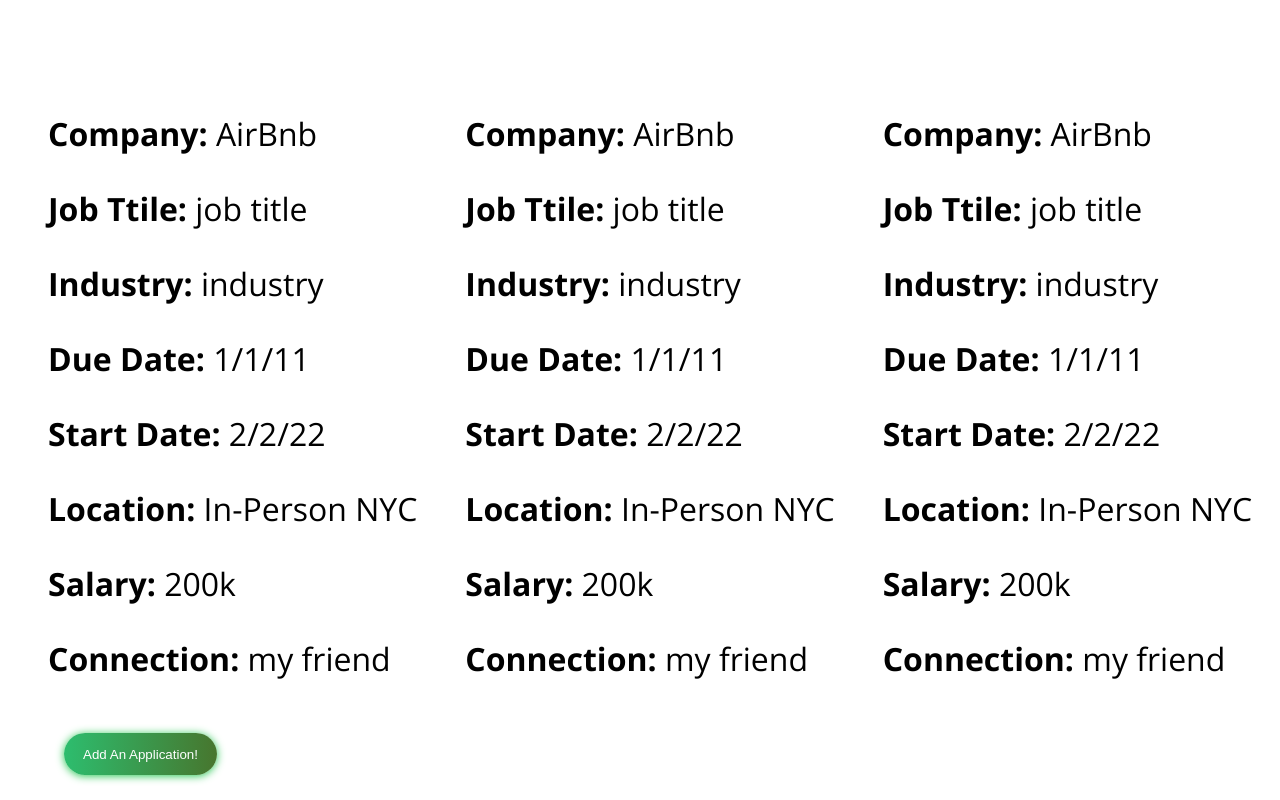
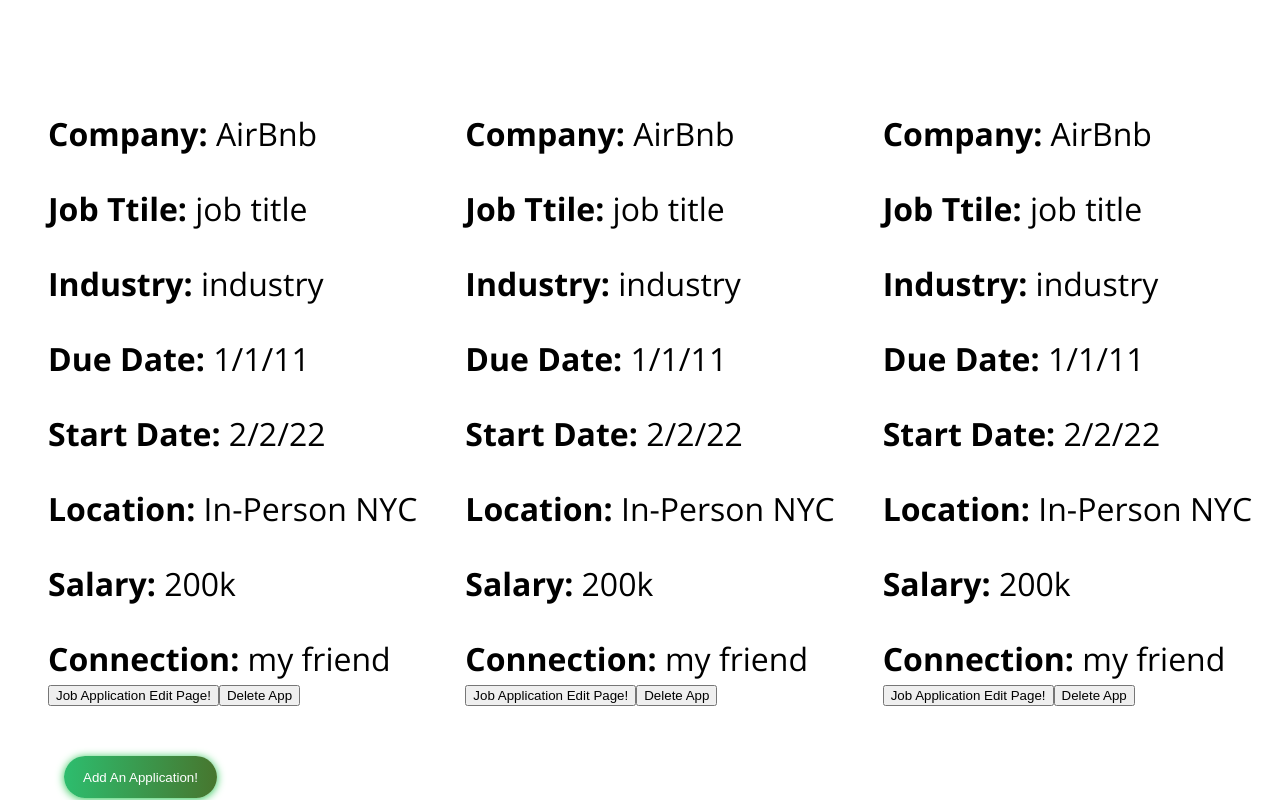
Before and after one commit to JobFolio/JobFolio, a React app: page /home in a window 1280 px wide. Built offline with nearby package versions, Linux system fonts and the light colour scheme.

Commit message:
merged with yiting

```diff
--- a/src/components/JobApp.jsx
+++ b/src/components/JobApp.jsx
@@ -19,8 +19,8 @@ return (
         <p>Location: <span>In-Person NYC</span></p>
         <p>Salary: <span>200k</span></p>
         <p>Connection: <span>my friend</span></p>
-        {/* <button id="editPage_button" type="submit" onClick={clicked()}>Job Application Edit Page!</button>
-        <button id="delete_button" type="submit">Delete App</button> */}
+        <button id="editPage_button" type="submit" onClick={() => dispatch(editClicked())}>Job Application Edit Page!</button>
+        <button id="delete_button" type="submit">Delete App</button>
     </div>
 )
 };
```
